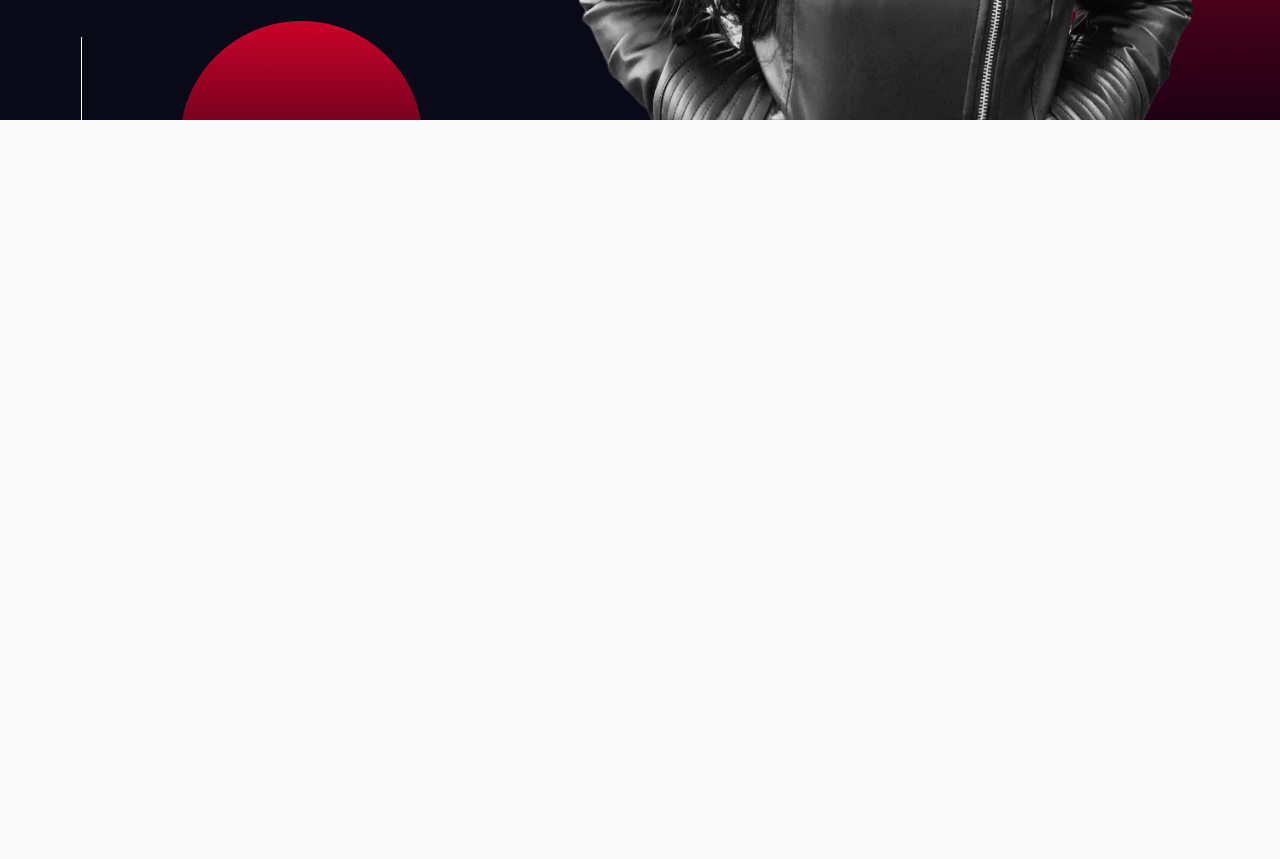
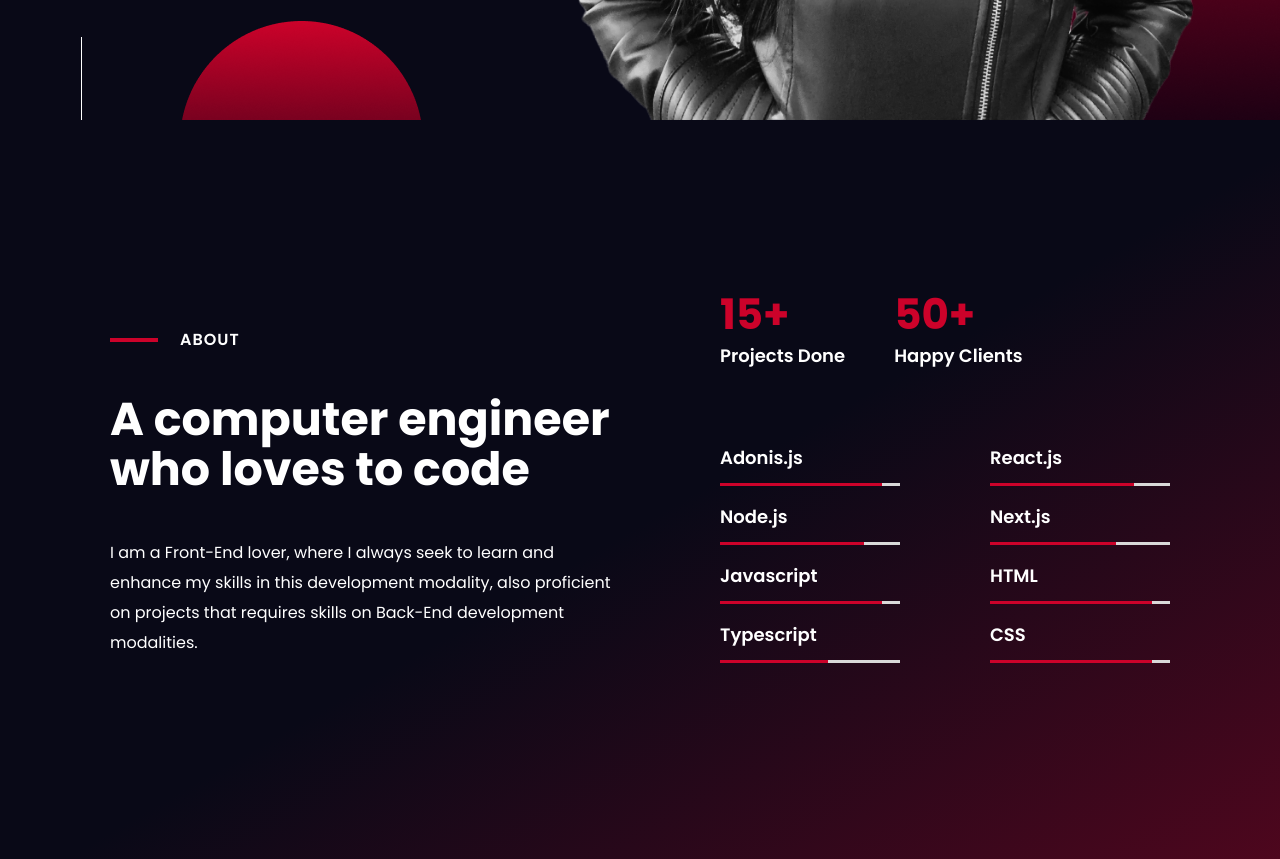
Before and after one commit to brendamatias/brendamatias.dev, a Next.js app: page / in a window 1280 px wide. Shown: the part 680-1539 px from the top of the page. Before the commit the page ends 800 px from the top, so only its background shows below. Built offline with nearby package versions, Linux system fonts and the light colour scheme.

Commit message:
feat: add about section

```diff
--- /dev/null
+++ b/components/About/index.tsx
@@ -0,0 +1,45 @@
+import Progress from '../Progress';
+import { Container } from './styles';
+
+const About = () => (
+  <Container>
+    <div>
+      <span className="title">About</span>
+      <h2>A computer engineer who loves to code</h2>
+      <p>
+        I am a Front-End lover, where I always seek to learn and enhance my skills in this development modality, also
+        proficient on projects that requires skills on Back-End development modalities.
+      </p>
+    </div>
+
+    <div className="right-content">
+      <div className="numbers">
+        <div>
+          <strong>15+</strong>
+          <span>Projects Done</span>
+        </div>
+        <div>
+          <strong>50+</strong>
+          <span>Happy Clients</span>
+        </div>
+      </div>
+
+      <div className="skills">
+        <div>
+          <Progress label="Adonis.js" progress={90} />
+          <Progress label="Node.js" progress={80} />
+          <Progress label="Javascript" progress={90} />
+          <Progress label="Typescript" progress={60} />
+        </div>
+        <div>
+          <Progress label="React.js" progress={80} />
+          <Progress label="Next.js" progress={70} />
+          <Progress label="HTML" progress={90} />
+          <Progress label="CSS" progress={90} />
+        </div>
+      </div>
+    </div>
+  </Container>
+);
+
+export default About;
--- /dev/null
+++ b/components/About/styles.ts
@@ -0,0 +1,50 @@
+import styled from 'styled-components';
+
+export const Container = styled.div`
+  display: flex;
+  flex-wrap: wrap;
+  gap: 40px;
+  justify-content: space-between;
+
+  > div {
+    > p {
+      max-width: 512px;
+    }
+
+    &.right-content {
+      > .numbers {
+        display: flex;
+        gap: 49px;
+        margin-bottom: 72px;
+
+        > div {
+          > strong {
+            display: block;
+            font-weight: 700;
+            font-size: 42px;
+            line-height: 30px;
+            color: #cc022a;
+            margin-bottom: 11px;
+          }
+
+          > span {
+            font-weight: 600;
+            font-size: 18px;
+            line-height: 30px;
+          }
+        }
+      }
+
+      > .skills {
+        display: flex;
+        flex-wrap: wrap;
+        gap: 90px;
+
+        @media only screen and (max-width: 558px) {
+          flex-direction: column;
+          gap: 0;
+        }
+      }
+    }
+  }
+`;
--- a/components/Home/index.tsx
+++ b/components/Intro/index.tsx
@@ -1,3 +1,4 @@
+import SocialMedias from '../SocialMedias';
 import { Container } from './styles';
 
 const Intro = () => (
@@ -11,6 +12,8 @@ const Intro = () => (
         Resume
       </a>
     </div>
+
+    <SocialMedias />
   </Container>
 );
 
--- a/components/Home/styles.ts
+++ b/components/Intro/styles.ts
@@ -34,10 +34,6 @@ export const Container = styled.div`
 
   @media only screen and (max-width: ${({ theme }) => theme.width}) {
     height: 900px;
-
-    > div {
-      width: 100%;
-    }
   }
 
   @media only screen and (max-width: 900px) {
@@ -46,9 +42,5 @@ export const Container = styled.div`
 
   @media only screen and (max-width: 600px) {
     background-size: 800px;
-
-    > div {
-      padding: 0 46px;
-    }
   }
 `;
--- /dev/null
+++ b/components/Progress/index.tsx
@@ -0,0 +1,16 @@
+import { Container } from './styles';
+
+type ProgressProps = {
+  label: string;
+  progress: number;
+};
+
+const Progress = ({ label, progress }: ProgressProps) => (
+  <Container width={progress}>
+    <strong>{label}</strong>
+
+    <div className="progress" />
+  </Container>
+);
+
+export default Progress;
--- /dev/null
+++ b/components/Progress/styles.ts
@@ -0,0 +1,36 @@
+import styled from 'styled-components';
+
+type ContainerProps = {
+  width: number;
+};
+
+export const Container = styled.div<ContainerProps>`
+  margin-bottom: 16px;
+  width: 100%;
+
+  > strong {
+    font-weight: 600;
+    font-size: 18px;
+    line-height: 30px;
+  }
+
+  > .progress {
+    margin-top: 10px;
+    width: 180px;
+    height: 3px;
+    background: #d9d9d9;
+    position: relative;
+
+    &::after {
+      content: '';
+      position: absolute;
+      width: ${({ width }) => `${width}%`};
+      height: 3px;
+      background: ${({ theme }) => theme.primary};
+    }
+
+    @media only screen and (max-width: 558px) {
+      min-width: 100%;
+    }
+  }
+`;
--- a/components/SocialMedias/styles.ts
+++ b/components/SocialMedias/styles.ts
@@ -1,7 +1,7 @@
 import styled from 'styled-components';
 
 export const Container = styled.div`
-  position: fixed;
+  position: absolute;
   bottom: 0;
   left: 70px;
 
@@ -28,7 +28,7 @@ export const Container = styled.div`
     }
   }
 
-  @media only screen and (max-width: 600px) {
+  @media only screen and (max-width: 660px) {
     left: 10px;
 
     > div {
--- a/pages/index.tsx
+++ b/pages/index.tsx
@@ -1,8 +1,8 @@
 import type { NextPage } from 'next';
 import Head from 'next/head';
-import Intro from '../components/Home';
+import Intro from '../components/Intro';
 import Header from '../components/Header';
-import SocialMedias from '../components/SocialMedias';
+import About from '../components/About';
 
 const Home: NextPage = () => (
   <>
@@ -13,7 +13,12 @@ const Home: NextPage = () => (
     <main>
       <Header />
       <Intro />
-      <SocialMedias />
+
+      <div className="wrapper">
+        <div className="container">
+          <About />
+        </div>
+      </div>
     </main>
   </>
 );
--- a/styles/global.ts
+++ b/styles/global.ts
@@ -67,13 +67,57 @@ const GlobalStyle = createGlobalStyle`
     }
   }
 
+  h2 {
+    font-weight: 700;
+    font-size: 46px;
+    line-height: 50px;
+    max-width: 510px;
+    margin-bottom: 44px;
+    margin-top: 14px;
+
+    @media only screen and (max-width: 480px) {
+      font-size: 36px;
+    }
+  }
+
+  p {
+    font-size: 16px;
+    line-height: 30px;
+  }
+
+  .title {
+    text-transform: uppercase;
+    font-weight: 600;
+    font-size: 16px;
+    line-height: 80px;
+    display: flex;
+    align-items: center;
+    letter-spacing: 1px;
+
+    &::before {
+      content: '';
+      width: 48px;
+      height: 4px;
+      background-color: #CC022A;
+      margin-right: 22px;
+    }
+  }
+
+  .wrapper {
+    background: linear-gradient(149.9deg, #090917 52.38%, #CC022A 187.98%);
+  }
+
   .container {
-    padding: 0 20px;
+    padding: 180px 20px;
     width: 1100px;
     margin: 0 auto;
 
-    @media only screen and (max-width: 480px) {
-      padding: 0 46px;
+    @media only screen and (max-width: 1100px) {
+      width: 100%;
+    }
+
+    @media only screen and (max-width: 600px) {
+      padding: 120px 46px;
     }
   }
 `;
```
